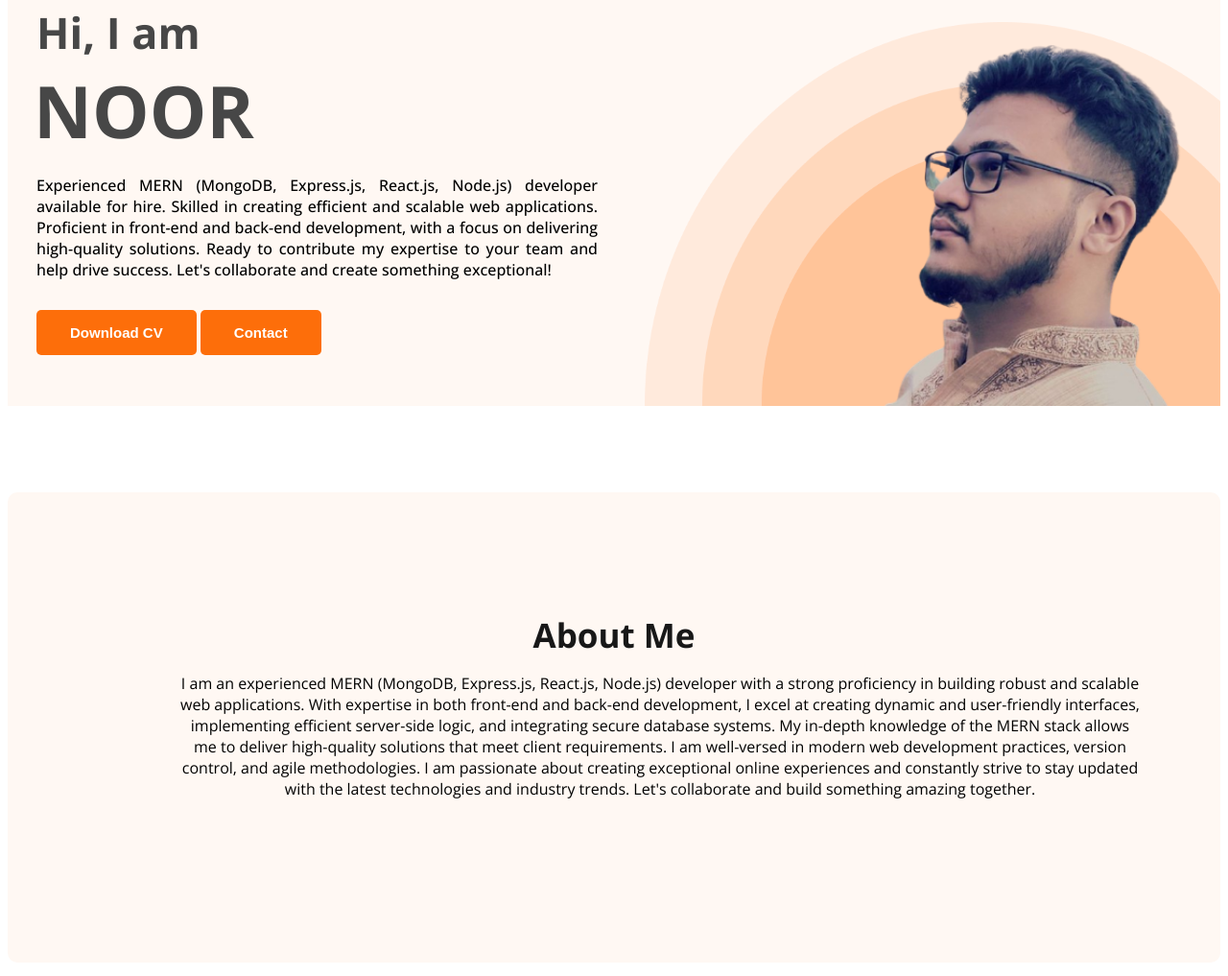
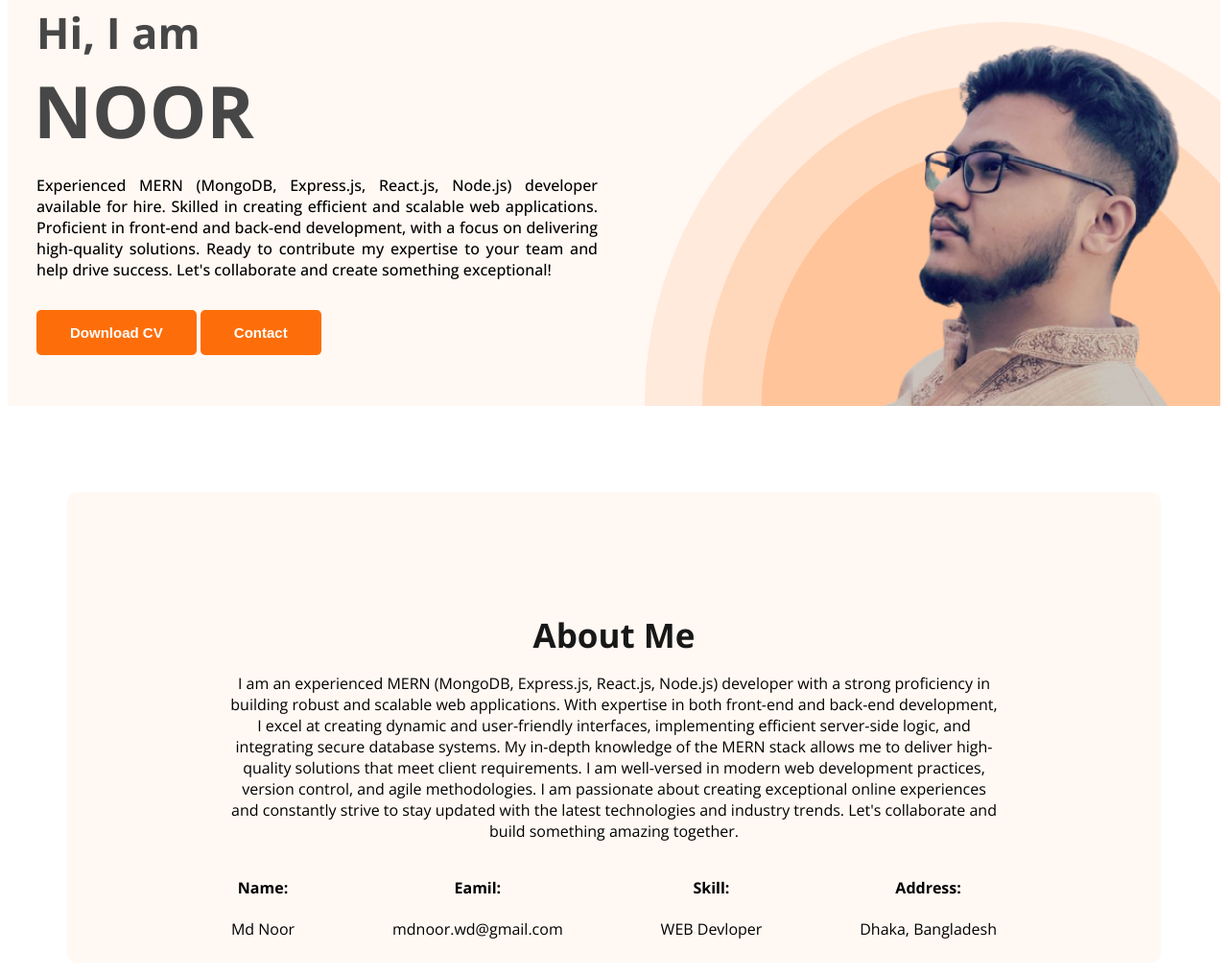
Before and after one commit to mdnoor-d/portfolio-website, a plain HTML site: page index.html in a window 1280 px wide. Shown: the part 231-1248 px from the top of the page at 96% size. Drawn offline with nearby package versions, Linux system fonts and the light colour scheme.

Commit message:
about section done

```diff
--- a/Styles/site.css
+++ b/Styles/site.css
@@ -103,9 +103,10 @@ background-size: 600px 400px;
 }
 
 .section-details {
-  width: 1000px;
-  margin-left: 60px;
-  text-align: center;
+  width: 800px;
+  margin-left: 50px;
+  text-align:center ;
+  font-weight: 100;
 }
 
 .about {
@@ -115,3 +116,15 @@ background-size: 600px 400px;
   margin: 90px 0px;
   height: 250px;
 }
+main{
+    max-width: 1140px;
+    margin: 0px auto;
+}
+
+.about-info-container{
+    display: flex;
+    justify-content: space-around;
+}
+.about-info{
+    text-align: center;
+}
--- a/index.html
+++ b/index.html
@@ -54,7 +54,24 @@
           technologies and industry trends. Let's collaborate and build
           something amazing together.
         </p>
-
+<div class="about-info-container">
+    <div class="about-info">
+        <h4 class="info-title">Name:</h4>
+        <p class="info-description">Md Noor</p>
+    </div>
+    <div class="about-info">
+        <h4 class="info-title">Eamil:</h4>
+        <p class="info-description">mdnoor.wd@gmail.com</p>
+    </div>
+    <div class="about-info">
+        <h4 class="info-title">Skill:</h4>
+        <p class="info-description">WEB Devloper</p>
+    </div>
+    <div class="about-info">
+        <h4 class="info-title">Address:</h4>
+        <p class="info-description">Dhaka, Bangladesh</p>
+    </div>
+</div>
       </section>
     </main>
     <footer></footer>
```
